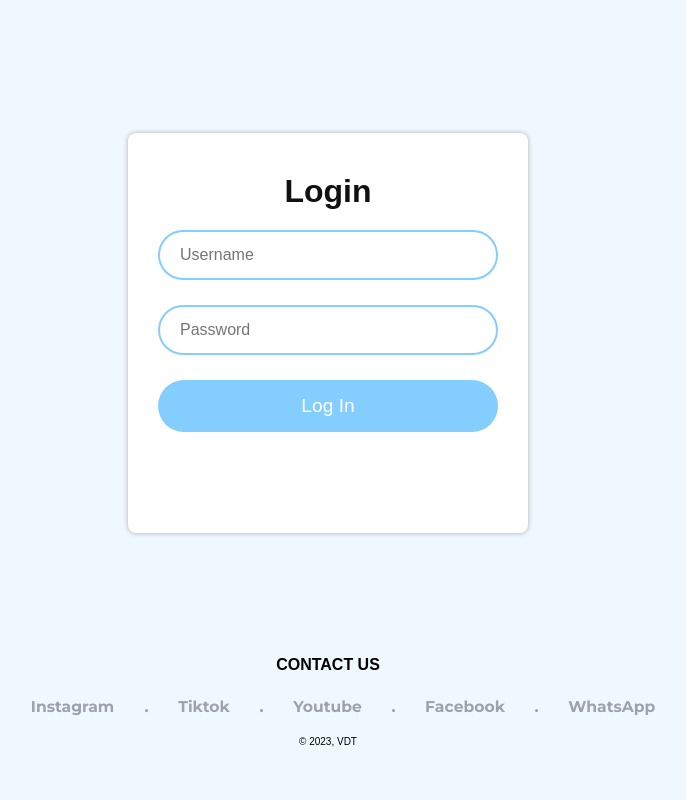
After one commit to VncntRnld/Mini-Project-Calendar, a PHP site: page /loginForm/login.php in a window 1280 px wide. The commit adds this page. Shown: the whole page, without its empty margins (312-998 px from the left). Run offline with PHP 8.4, Linux system fonts and the light colour scheme.

Commit message:
+ Connect Login

```diff
--- a/eventDetail/eventDetail.php
+++ b/eventDetail/eventDetail.php
@@ -25,7 +25,7 @@
 <body>
     <header>
         <div class="menu">
-            <a class="Home" href="../kalenderUtama/index.php">Home</a>
+            <a class="Home" href="../kalenderUtama/KalenderUtama.php">Home</a>
         </div>
         <div class="profile">
             <div class="notif">🔔</div>
--- a/kalenderUtama/Script.js
+++ b/kalenderUtama/Script.js
@@ -128,7 +128,7 @@ function updateBox() {
 
             response.forEach( ev => {
                 console.log(ev["date"] + " " + date.getDate());
-                if (ev["date"] == date.getDate()) {
+                if (ev["date"] == date.getDate() && currMonth == date.getMonth()) {
                     ongoingStr += "<a class='eventList' href='../eventDetail/eventDetail.php?id=" + ev["idEvent"] + "'><div class='task " + ev["priority"] +"'><div class='date'><div class='date-date'>" + ev["date"] + "</div><div class='date-month'>" + monthList[ev["month"]] + "</div></div><div class='title'>" + ev["namaEvent"] + "</div><div class='hour'>" + ev["startTime"].substring(0,5) + "</div></div></a>";
                 }
                 else{
@@ -167,5 +167,3 @@ function addEventHover() {
 function addEventReset() {
     document.getElementById("addEventIcon").innerHTML = "";
 }
-
-// function addEventClick()
--- /dev/null
+++ b/loginForm/login.php
@@ -0,0 +1,83 @@
+<?php
+
+    include "../koneksi.php";
+    session_start();
+
+
+    if (isset($_POST['submit'])) {
+        $username = $_POST['username'];
+        $password = $_POST['password'];
+
+        $sql = "SELECT * FROM user WHERE username='$username' AND password='$password' LIMIT 1";
+        $result = mysqli_query($conn, $sql);
+
+        if (mysqli_num_rows($result) > 0) {
+            $row = mysqli_fetch_assoc($result);
+
+            $_SESSION["username"] = $username;
+            $_SESSION["password"] = $password;
+
+            header("Location: ../kalenderUtama/KalenderUtama.php");
+        }
+        else {
+            echo "<script>alert('Username atau password Anda salah. Silahkan coba lagi!')</script>";
+        }
+    }
+
+    if(isset($_SESSION["username"])){
+        header("Location: ../kalenderUtama/KalenderUtama.php");
+    }
+
+?>
+
+<!DOCTYPE html>
+<html lang="en">
+<head>
+<meta charset="utf-8">
+    <meta name="viewport" content="width=device-width, initial-scale=1.0">
+
+    <!-- IMPORT -->
+    <link rel="stylesheet" type="text/css" href="style.css">
+    <link href="https://fonts.googleapis.com/css2?family=Montserrat:wght@700&display=swap" rel="stylesheet">
+
+
+    <title>Login</title>
+</head>
+<body>
+    <header>
+
+    </header>
+
+    <main>
+        <div class="container">
+            <form action="login.php" method="post" class="login-email">
+                <p class="login-text" style="font-size: 2rem; font-weight: 800;">Login</p>
+                <div class="input-group">
+                    <input type="text" placeholder="Username" name="username" id="username">
+                </div>
+                <div class="input-group">
+                    <input type="password" placeholder="Password" name="password" id="password">
+                </div>
+                <div class="input-group">
+                    <button type="submit" name="submit" class="btn">Log In</button>
+                </div>
+            </form>
+        </div>
+    </main>
+    <footer>
+        <h4>CONTACT US</h4>
+        <div class="contact">
+            <a class="IG" href="https://www.instagram.com/">Instagram </a>
+            <span>.</span>
+            <a class="TT" href="https://www.tiktok.com/en/">Tiktok</a>
+            <span>.</span>
+            <a class="YT" href="https://www.youtube.com/">Youtube</a>
+            <span>.</span>
+            <a class="FB" href="https://web.facebook.com/">Facebook</a>
+            <span>.</span>
+            <a class="WA" href="https://web.whatsapp.com/">WhatsApp</a>
+        </div>
+        <div class="copyright">&copy; 2023, VDT</div>
+    </footer>
+</body>
+</html>
--- /dev/null
+++ b/loginForm/style.css
@@ -0,0 +1,235 @@
+
+* {
+    margin: 0;
+    padding: 0;
+    box-sizing: border-box;
+    font-family: 'Poppins', sans-serif;
+}
+
+
+/* Scrollbar */
+
+/* width */
+::-webkit-scrollbar {
+    width: 10px;
+}
+
+/* Track */
+::-webkit-scrollbar-track {
+    background: white;
+    border-radius: 8px;
+}
+
+/* Handle */
+::-webkit-scrollbar-thumb {
+    background: #cfcfcf;
+    border-radius: 10px;
+}
+
+/* Handle on hover */
+::-webkit-scrollbar-thumb:hover {
+    background: #b3b3b3;
+}
+
+
+/* body */
+body {
+    width: 100%;
+    min-height: 100vh;
+    background-color: aliceblue;
+    background-position: center;
+    background-size: cover;
+    display: flex;
+    justify-content: center;
+    align-items: center;
+    flex-direction: column;
+}
+
+/* kotaknya */
+.container {
+    width: 400px;
+    min-height: 400px;
+    background: #FFF;
+    border-radius: 8px;
+    box-shadow: 0 0 5px rgba(0,0,0,.3);
+    padding: 40px 30px;
+}
+
+.container .login-text {
+    color: #111;
+    font-weight: 500;
+    font-size: 1.1rem;
+    text-align: center;
+    margin-bottom: 20px;
+    display: block;
+    text-transform: capitalize;
+}
+
+.container .login-email .input-group {
+    width: 100%;
+    height: 50px;
+    margin-bottom: 25px;
+}
+
+.container .login-email .input-group input {
+    width: 100%;
+    height: 100%;
+    border: 2px solid #e7e7e7;
+    padding: 15px 20px;
+    font-size: 1rem;
+    border-radius: 30px;
+    background: transparent;
+    outline: none;
+    transition: .3s;
+}
+
+.container .login-email .input-group input:focus, .container .login-email .input-group input:valid {
+    border-color: #84ceff;
+}
+
+.container .login-email .input-group .btn {
+    display: block;
+    width: 100%;
+    padding: 15px 20px;
+    text-align: center;
+    border: none;
+    background: #84ceff;
+    outline: none;
+    border-radius: 30px;
+    font-size: 1.2rem;
+    color: #FFF;
+    cursor: pointer;
+    transition: .3s;
+}
+
+.container .login-email .input-group .btn:hover {
+    transform: translateY(-5px);
+    background: #6c5ce7;
+}
+
+.login-register-text {
+    color: #111;
+    font-weight: 600;
+}
+
+.login-register-text a {
+    text-decoration: none;
+    color: #6c5ce7;
+}
+
+.container-logout {
+    width: 500px;
+    min-height: 200px;
+    background: #FFF;
+    border-radius: 5px;
+    box-shadow: 0 0 5px rgba(0,0,0,.3);
+    padding: 40px 30px;
+}
+
+.container-logout .login-email .input-group .btn {
+    display: block;
+    width: 100%;
+    padding: 15px 20px;
+    text-align: center;
+    border: none;
+    background: #a29bfe;
+    outline: none;
+    border-radius: 30px;
+    font-size: 1.2rem;
+    color: #FFF;
+    cursor: pointer;
+    transition: .3s;
+    margin-top: 20px;
+}
+
+.container-logout .login-email .input-group .btn:hover {
+    transform: translateY(-5px);
+    background: #6c5ce7;
+}
+
+@media (max-width: 430px) {
+    .container {
+        width: 300px;
+    }
+}
+
+
+
+/* Footer */
+footer {
+    width: 100%;
+    padding-bottom: 40px;
+    overflow: hidden;
+    margin-top: 120px;
+}
+
+footer h4 {
+    text-align: center;
+    padding: 3px;
+}
+
+.contact {
+    font-size: small;
+    text-align: center;
+    padding: 10px;
+    margin: 10px 0 10px 30px;
+}
+
+div.copyright {
+    font-size: x-small;
+    text-align: center;
+}
+
+/* Footer Text */
+.contact *{
+    margin: 5px;
+    text-decoration: none;
+    color: #18122b61;
+    font-size: 1.2em;
+    padding: 8px;
+    transition: 0.4s;
+    transition-timing-function: ease;
+
+    font-family: 'Montserrat', sans-serif;
+
+}
+
+.contact *:hover {
+    transform: scale(1.1);
+}
+
+.IG:hover {
+    background: radial-gradient(circle at 30% 107%,
+    #fdf497 0%, #fdf497 5%, #fd5949 45%,
+    #d6249f 60%,#285AEB 90%);
+    color: transparent;
+    -webkit-background-clip: text;
+    background-clip: text;
+}
+.TT:hover {
+    color: #18122B;
+    text-shadow: 1px 1px #ff3353fc,
+                -1px -1px cyan;
+}
+.YT:hover {
+    color: red;
+}
+.FB:hover {
+    color: #3b5998;
+}
+.WA:hover {
+    color: #4FCE5D;
+}
+
+
+/* main */
+main {
+    display: flex;
+    /* height: 100vh; */
+
+}
+
+/* header */
+header{
+    margin-top: 120px;
+}
```
Also changed, not shown: kalenderUtama/KalenderUtama.php (renamed from kalenderUtama/index.php, +17 -6 lines), kalenderUtama/calender.css (+11 -2 lines), loginForm/logout.php (added, +7 -0 lines).
